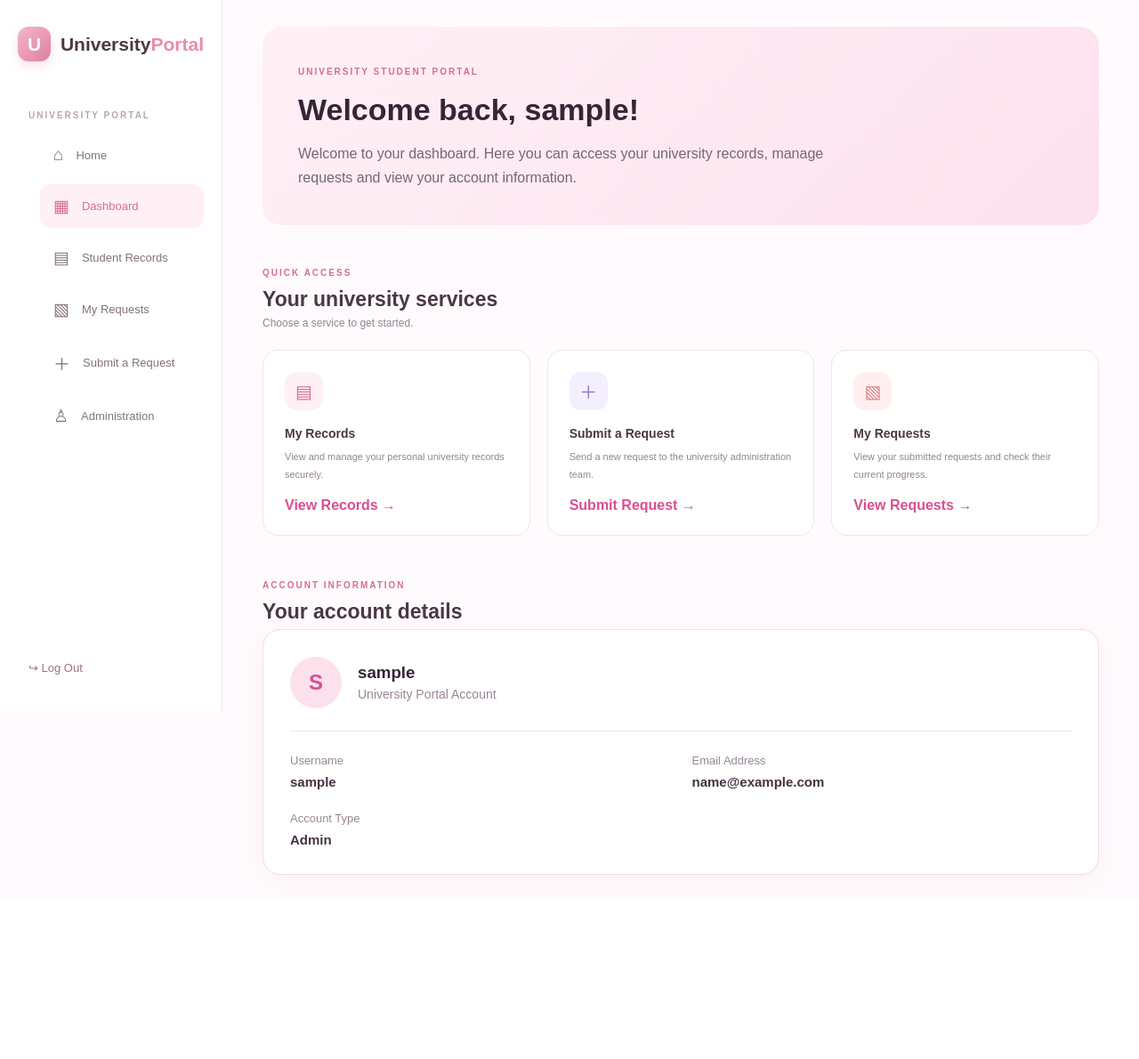
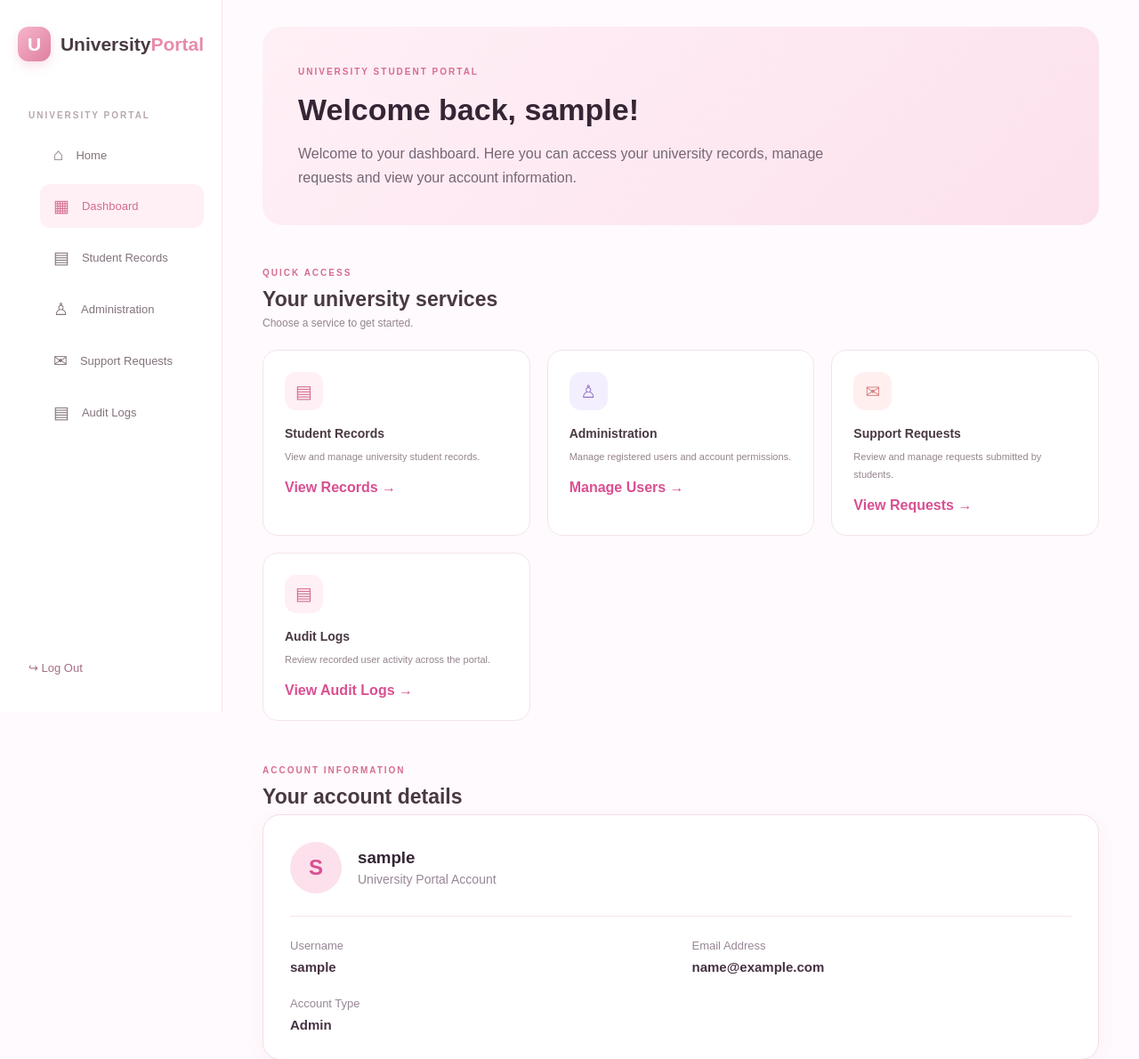
Before and after one commit to kirstyebbles-gif/SecureWebApplication, a Flask app: page /dashboard in a window 1280 px wide. Shown: the top 1190 px of the page at 89% size. Before the commit the page ends 983 px from the top, so only its background shows below. Run offline with Flask 3, Linux system fonts and the light colour scheme; a user stored in the database is signed in; tables that the repository leaves empty hold one stand-in row (values such as "Sample post"); some libraries are stand-ins or nearby versions.

Commit message:
Update admin and student dashboards

```diff
--- a/templates/admin.html
+++ b/templates/admin.html
@@ -27,7 +27,7 @@
                 <span>▦</span> Dashboard
             </a>
 
-            <a href="{{ url_for('admin_dashboard') }}" class="sp-nav-link active">
+            <a href="{{ url_for('records') }}" class="sp-nav-link"></a>
                 <span>▤</span> Student Records
             </a>
 
--- a/templates/dashboard.html
+++ b/templates/dashboard.html
@@ -20,6 +20,7 @@
 
         <p class="sp-nav-heading">UNIVERSITY PORTAL</p>
 
+
 <nav class="sp-navigation">
 
     <a href="{{ url_for('home') }}" class="sp-nav-link">
@@ -39,6 +40,22 @@
         {% endif %}
     </a>
 
+    {% if current_user.role == 'admin' %}
+
+        <a href="{{ url_for('admin_dashboard') }}" class="sp-nav-link">
+            <span>♙</span> Administration
+        </a>
+
+        <a href="{{ url_for('admin_requests') }}" class="sp-nav-link">
+            <span>✉</span> Support Requests
+        </a>
+
+        <a href="{{ url_for('audit_logs') }}" class="sp-nav-link">
+            <span>▤</span> Audit Logs
+        </a>
+
+    {% else %}
+
         <a href="{{ url_for('my_requests') }}" class="sp-nav-link">
             <span>▧</span> My Requests
         </a>
@@ -47,13 +64,10 @@
             <span>＋</span> Submit a Request
         </a>
 
-            {% if current_user.role == 'admin' %}
-               <a href="{{ url_for('admin_dashboard') }}" class="sp-nav-link">
-                    <span>♙</span> Administration
-                </a>
     {% endif %}
 
 </nav>
+
 
         <!-- Logout -->
         <div class="sp-sidebar-bottom">
@@ -107,65 +121,87 @@
             </div>
 
 
+
 <div class="sp-feature-grid">
 
-                <!-- Records Card -->
+    {% if current_user.role == 'admin' %}
+
+        <!-- Student Records -->
         <article class="sp-feature-card">
-
             <div class="sp-feature-icon pink">▤</div>
-
-                    <h3>My Records</h3>
-
-                    <p>
-                        View and manage your personal university records
-                        securely.
-                    </p>
-
+            <h3>Student Records</h3>
+            <p>View and manage university student records.</p>
             <a href="{{ url_for('records') }}" class="sp-card-link">
                 View Records →
             </a>
-
         </article>
 
+        <!-- Administration -->
+        <article class="sp-feature-card">
+            <div class="sp-feature-icon purple">♙</div>
+            <h3>Administration</h3>
+            <p>Manage registered users and account permissions.</p>
+            <a href="{{ url_for('admin_dashboard') }}" class="sp-card-link">
+                Manage Users →
+            </a>
+        </article>
 
-                <!-- Submit Request Card -->
+        <!-- Support Requests -->
         <article class="sp-feature-card">
+            <div class="sp-feature-icon rose">✉</div>
+            <h3>Support Requests</h3>
+            <p>Review and manage requests submitted by students.</p>
+            <a href="{{ url_for('admin_requests') }}" class="sp-card-link">
+                View Requests →
+            </a>
+        </article>
 
+        <!-- Audit Logs -->
+        <article class="sp-feature-card">
+            <div class="sp-feature-icon pink">▤</div>
+            <h3>Audit Logs</h3>
+            <p>Review recorded user activity across the portal.</p>
+            <a href="{{ url_for('audit_logs') }}" class="sp-card-link">
+                View Audit Logs →
+            </a>
+        </article>
+
+    {% else %}
+
+        <!-- My Records -->
+        <article class="sp-feature-card">
+            <div class="sp-feature-icon pink">▤</div>
+            <h3>My Records</h3>
+            <p>View and manage your personal university records securely.</p>
+            <a href="{{ url_for('records') }}" class="sp-card-link">
+                View Records →
+            </a>
+        </article>
+
+        <!-- Submit Request -->
+        <article class="sp-feature-card">
             <div class="sp-feature-icon purple">＋</div>
-
             <h3>Submit a Request</h3>
-
-                    <p>
-                        Send a new request to the university
-                        administration team.
-                    </p>
-
+            <p>Send a new request to the university administration team.</p>
             <a href="{{ url_for('submit_request') }}" class="sp-card-link">
                 Submit Request →
             </a>
-
         </article>
 
-
-                <!-- My Requests Card -->
+        <!-- My Requests -->
         <article class="sp-feature-card">
-
             <div class="sp-feature-icon rose">▧</div>
-
             <h3>My Requests</h3>
-
-                    <p>
-                        View your submitted requests and check their
-                        current progress.
-                    </p>
-
+            <p>View your submitted requests and check their current progress.</p>
             <a href="{{ url_for('my_requests') }}" class="sp-card-link">
                 View Requests →
             </a>
-
         </article>
 
+    {% endif %}
+
 </div>
+
 
         </section>
 
--- a/templates/records.html
+++ b/templates/records.html
@@ -48,7 +48,7 @@
             </a>
 
             {% if current_user.role == 'admin' %}
-                <a href="{{ uurl_for('admin_dashboard') }}" class="sp-nav-link">
+                <a href="{{ url_for('admin_dashboard') }}" class="sp-nav-link">
                     <span>♙</span> Administration
                 </a>
             {% endif %}
```
Also changed, not shown: 1 other file. Lines whose indentation alone changed are shown as unchanged.
